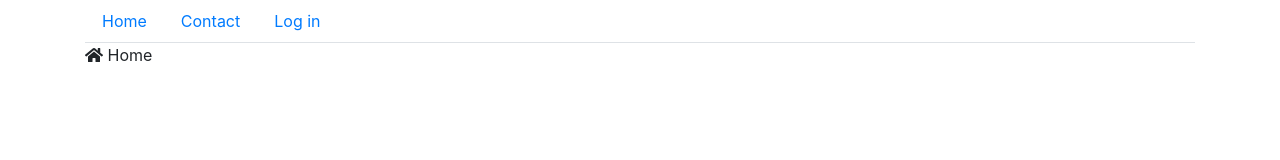
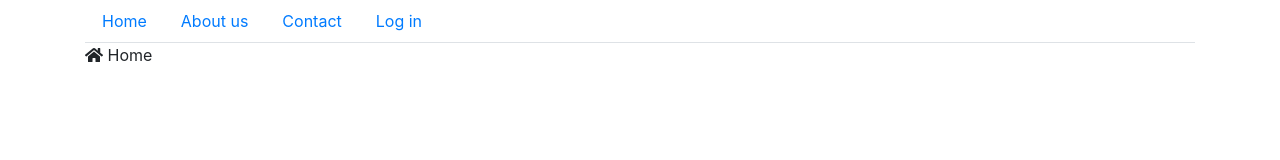
Before and after one commit to MilicVojinovic/WebShop-Front-end, a React (Create React App) app: page / in a window 1280 px wide. Shown: the top 160 px of the page. Built offline with nearby package versions, Linux system fonts and the light colour scheme.

Commit message:
Add main menu items property for dynamic creation

```diff
--- a/src/components/MainMenu/MainMenu.tsx
+++ b/src/components/MainMenu/MainMenu.tsx
@@ -1,16 +1,40 @@
 import React from "react";
 import { Nav, Container } from "react-bootstrap";
 
-export class MainMenu extends React.Component {
+export class MainMenuItem {
+    text: string = '';
+    link: string = '#';
+
+    constructor(text: string, link: string) {
+        this.text = text;
+        this.link = link;
+    }
+}
+
+interface MainMenuProperties {
+    items: MainMenuItem[];
+}
+
+
+export class MainMenu extends React.Component<MainMenuProperties> {
     render() {
         return (
             <Container>
                 <Nav variant="tabs">
-                    <Nav.Link href="/">Home</Nav.Link>
-                    <Nav.Link href="/contact">Contact</Nav.Link>
-                    <Nav.Link href="/login">Log in</Nav.Link>
+                    {
+                        this.props.items.map( this.makeNavLink )                   }
+
                 </Nav>
             </Container>
         );
     }
+
+
+    private makeNavLink(item: MainMenuItem) {
+        return (
+            <Nav.Link href={item.link}>
+                {item.text}
+            </Nav.Link>
+        );
+    }
 }
--- a/src/index.tsx
+++ b/src/index.tsx
@@ -8,13 +8,20 @@
 import 'popper.js/dist/popper.js';
 import 'bootstrap/dist/js/bootstrap.min.js';
 import '@fortawesome/fontawesome-free/css/fontawesome.min.css';
-import { MainMenu } from './components/MainMenu/MainMenu';
+import { MainMenu, MainMenuItem } from './components/MainMenu/MainMenu';
+
+const menuItems = [
+  new MainMenuItem("Home" , "/"),
+  new MainMenuItem("About us" , "/page/about-us/"),
+  new MainMenuItem("Contact" , "/contact/"),
+  new MainMenuItem("Log in" , "/user/login/"),
+];
 
 
 
 ReactDOM.render(
   <React.StrictMode>
-    <MainMenu></MainMenu>
+    <MainMenu items = { menuItems }></MainMenu>
     <App />
   </React.StrictMode>,
   document.getElementById('root')
```
